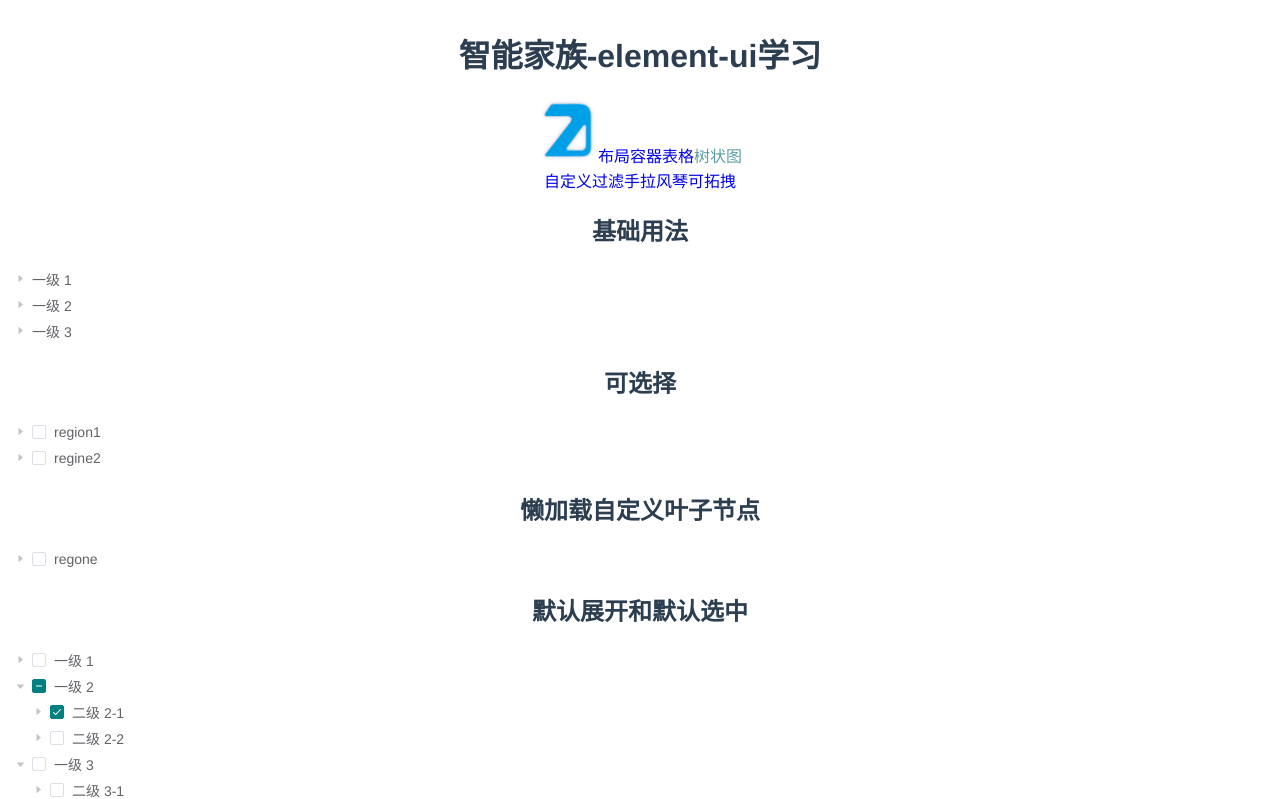
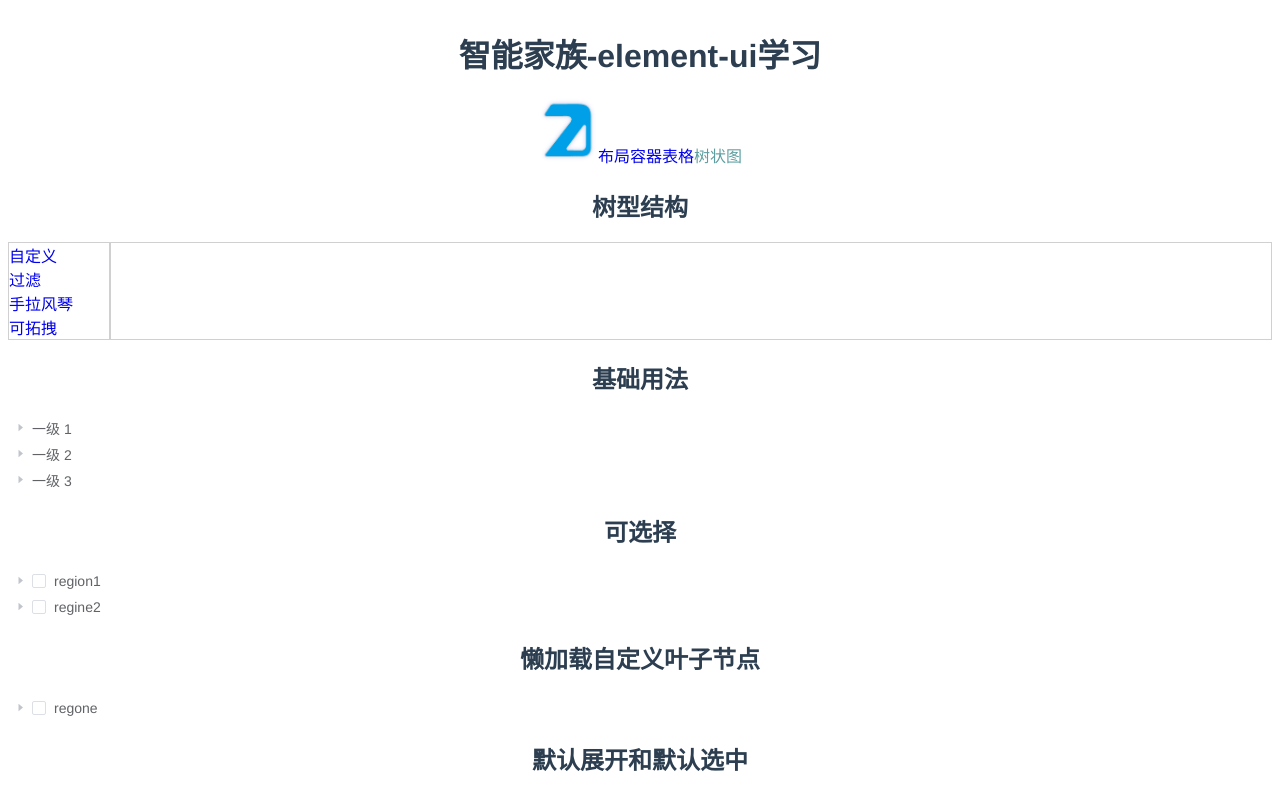
Before and after one commit to chengqinghuanyu/vue-test, a Vue app in the folder element-ui-vue-all/: page /tree in a window 1280 px wide. Shown: the top 799 px of the page. Built offline with nearby package versions, Linux system fonts and the light colour scheme.

Commit message:
树形结构修改布局

```diff
--- a/element-ui-vue-all/src/components/Container.vue
+++ b/element-ui-vue-all/src/components/Container.vue
@@ -1,5 +1,6 @@
 <template>
     <div>
+        <h2>容器</h2>
         <el-container style="height:500px;border:1px solid #ddd">
             <el-aside width="200px" style="background-color:rgba(238,241,246)">
                 <el-menu :default-openeds="['1','3']">
--- a/element-ui-vue-all/src/components/Layerout.vue
+++ b/element-ui-vue-all/src/components/Layerout.vue
@@ -1,8 +1,8 @@
 
 <template>
 <div>
+  <h2>布局</h2>
 <el-row>
-
       <el-col :span="24">
         <div class="grid-content bg-purple-dark"></div>
       </el-col>
--- a/element-ui-vue-all/src/components/Tree.vue
+++ b/element-ui-vue-all/src/components/Tree.vue
@@ -1,10 +1,21 @@
 <template>
     <div>
-        <router-link to="/tree/treecustom">自定义</router-link>
-        <router-link to="/tree/filter">过滤</router-link>
-        <router-link to="/tree/accordion">手拉风琴</router-link>
-        <router-link to="/tree/dragable">可拓拽</router-link>
-        <router-view ></router-view>
+        <h2>树型结构</h2>
+        <div>
+            <el-container type="flex" class="custom-main">
+                <el-aside width="102px" type="flex" justify="start">
+                    <router-link class="set-w" to="/tree/treecustom">自定义</router-link>
+                    <router-link  class="set-w" to="/tree/filter">过滤</router-link>
+                    <router-link  class="set-w" to="/tree/accordion">手拉风琴</router-link>
+                    <router-link  class="set-w" to="/tree/dragable">可拓拽</router-link>
+                </el-aside>
+                <el-main width="100%">
+                    <router-view title="暂无数据"></router-view>
+                </el-main>
+            </el-container>
+        </div>
+
+
         <h2>基础用法</h2>
         <el-tree :data="datas" :props="defualtProps" @node-click="handleClick">
         </el-tree>
@@ -387,5 +398,21 @@
 }
 </script>
 <style scoped>
-
+.set-w{
+    width: 100px;
+    display: block;
+    text-align: left;
+}
+.custom-main{
+}
+.el-main{
+    padding: 0;
+    border:1px solid #d0d0d0;
+}
+.el-aside{
+    border:1px solid #d0d0d0;
+}
+.el-main h2{
+            margin:0
+        }
 </style>
```
